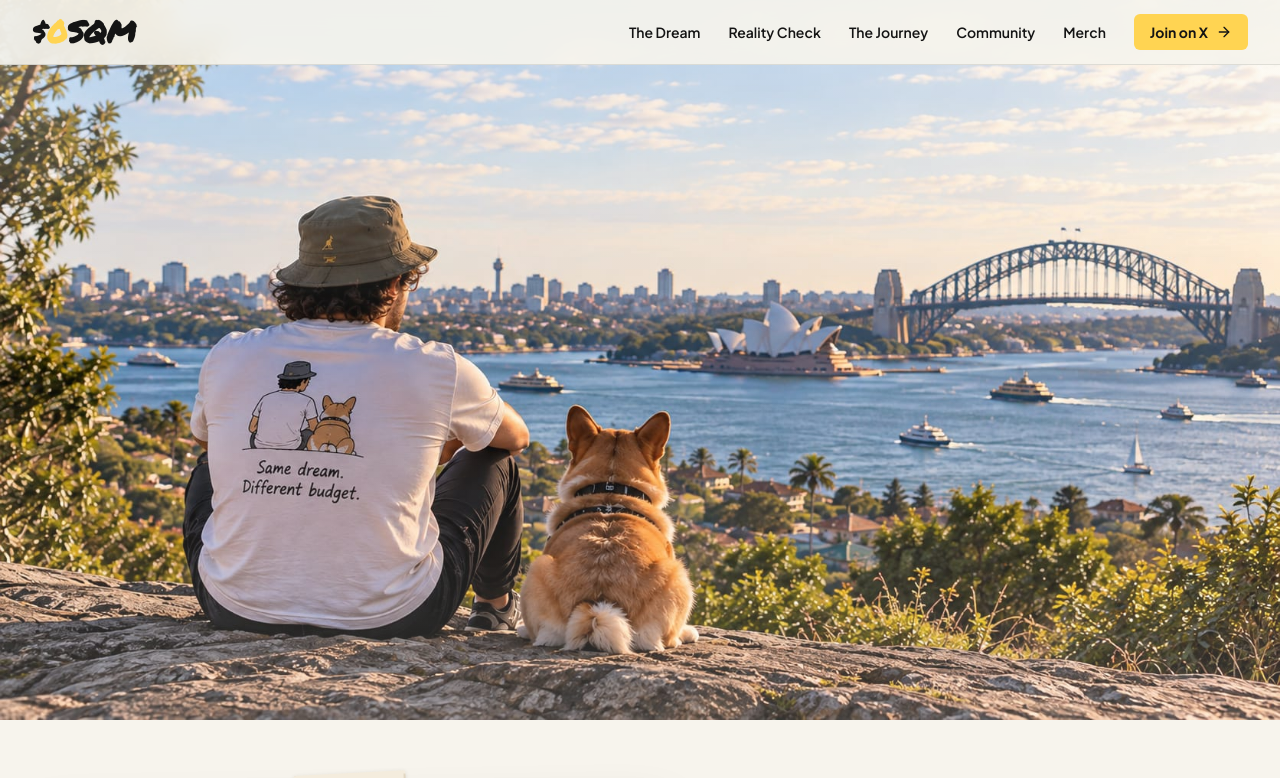
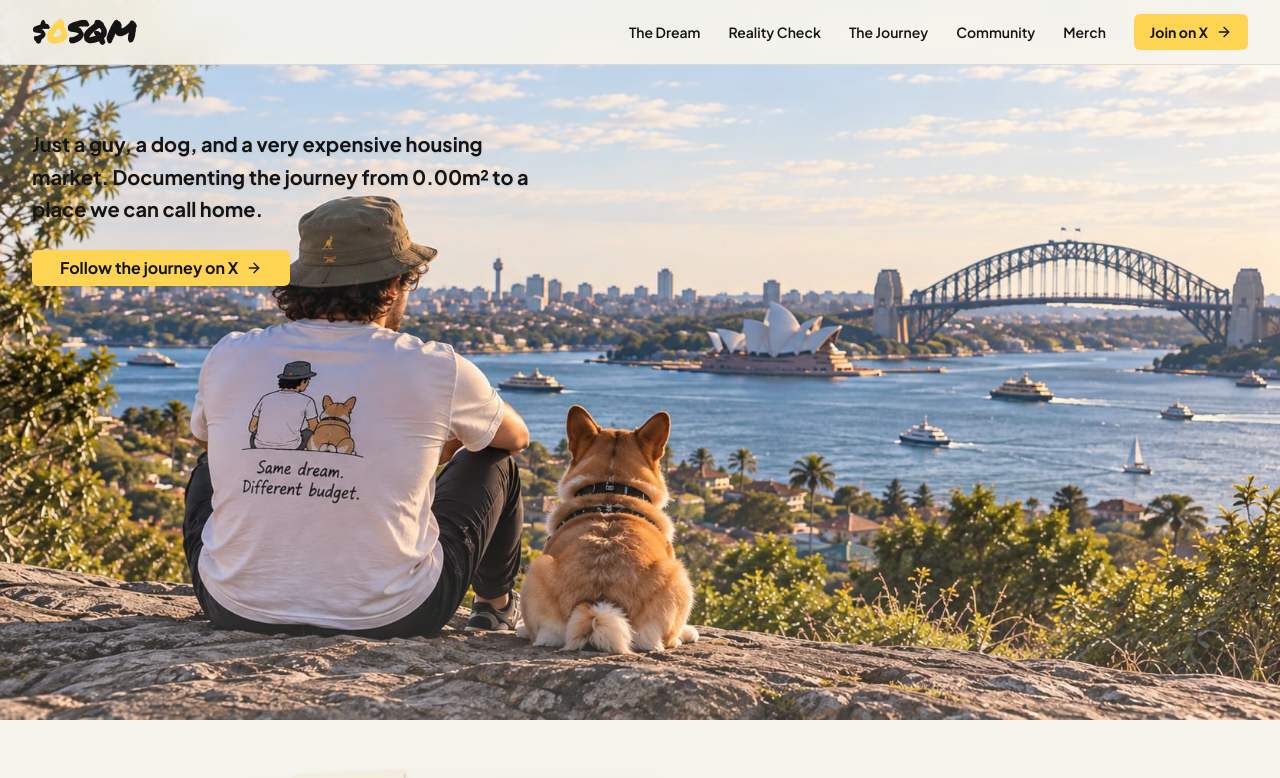
Before and after one commit to emredmrdkn/-OSQM, a Next.js app: page / in a window 1280 px wide. Shown: the top 778 px of the page. Built offline with nearby package versions, Linux system fonts and the light colour scheme.

Commit message:
feat: show 'Just a guy...' text and button on web (desktop) hero as well

```diff
--- a/src/app/v2/page.tsx
+++ b/src/app/v2/page.tsx
@@ -782,17 +782,17 @@ https://0sqm.fun
           $0SQM — The Australian Dream Still Starts at 0m²
         </h1>
 
-        {/* Mobile Hero Content (Just a guy... & Follow on X button) */}
-        <div className="relative mx-auto flex min-h-[380px] max-w-7xl items-start px-5 pt-8 sm:px-8 sm:hidden">
-          <div className="min-w-0 max-w-sm">
-            <p className="max-w-sm text-xs min-[360px]:text-sm font-semibold leading-relaxed text-foreground drop-shadow-xs">
+        {/* Hero Content (Just a guy... & Follow on X button) */}
+        <div className="relative mx-auto flex min-h-[380px] sm:min-h-[550px] lg:min-h-[620px] max-w-7xl items-start px-5 pt-8 sm:px-8 sm:pt-12 lg:pt-16">
+          <div className="min-w-0 max-w-sm sm:max-w-md lg:max-w-lg">
+            <p className="max-w-sm sm:max-w-md lg:max-w-lg text-xs min-[360px]:text-sm sm:text-lg lg:text-xl font-semibold sm:font-bold leading-relaxed text-foreground drop-shadow-xs">
               Just a guy, a dog, and a very expensive housing market. Documenting the journey from 0.00m² to a place we can call home.
             </p>
-            <div className="mt-4">
+            <div className="mt-4 sm:mt-6">
               <Button
                 variant="sunshine"
                 size="default"
-                className="px-5 text-xs min-[360px]:text-sm cursor-pointer shadow-md font-bold"
+                className="px-5 py-2 sm:px-7 sm:py-3.5 text-xs min-[360px]:text-sm sm:text-base cursor-pointer shadow-md font-bold"
                 asChild
               >
                 <a href="https://x.com/Own0SQM" target="_blank" rel="noreferrer">
```
